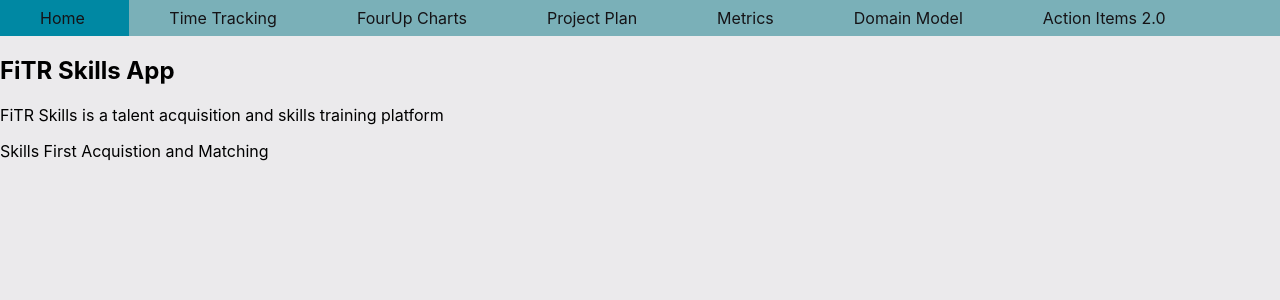
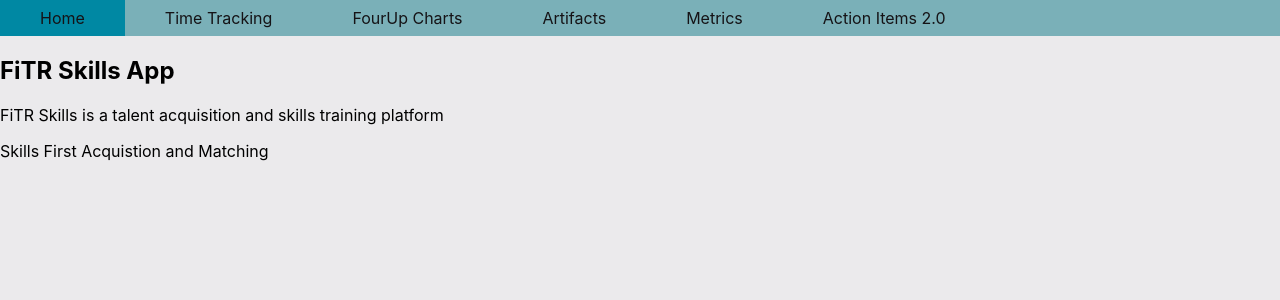
Before and after one commit to FiTRSkills-com/FiTR_Skills_App_Project_Website, a React (Create React App) app: page / in a window 1280 px wide. Shown: the top 300 px of the page. Built offline with nearby package versions, Linux system fonts and the light colour scheme.

Commit message:
Additional Components

```diff
--- a/src/components/Navbar.js
+++ b/src/components/Navbar.js
@@ -5,12 +5,11 @@
 function Navbar() {
     return (
         <div class = "navbar">
-            <Link to="/" class="navbar-item"> Home </Link>
+            <Link to="/" class="navbar-item">Home</Link>
             <Link to="/time" class="navbar-item">Time Tracking</Link>
             <Link to="/four-up" class="navbar-item">FourUp Charts</Link>
-            <Link to="/" class="navbar-item">Project Plan</Link>
+            <Link to="/" class="navbar-item">Artifacts</Link>
             <Link to="/" class="navbar-item">Metrics</Link>
-            <Link to="/" class="navbar-item">Domain Model</Link>
             <Link to="/" class="navbar-item">Action Items 2.0</Link>
         </div>
     );
```
Also changed, not shown: src/components/ActionItems.js (added), src/components/Artifacts.js (added), src/components/Metric.js (added).
